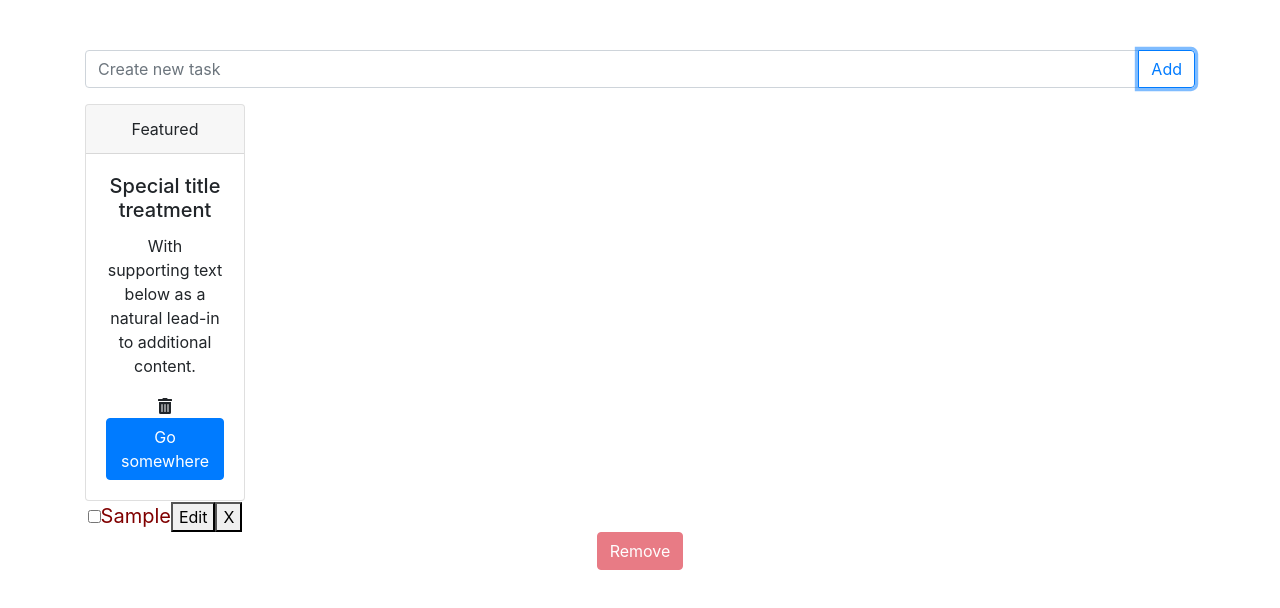
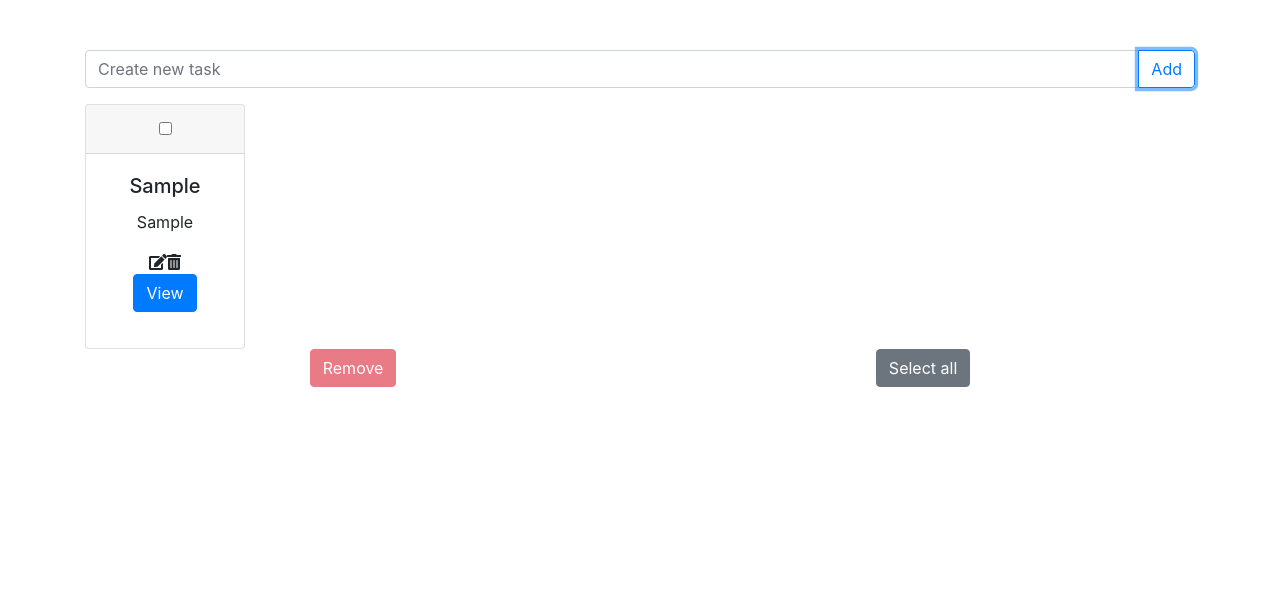
Before and after one commit to MASISKAR/react-demo-01, a React app: page / in a window 1280 px wide. Both pictures are taken after typing "Sample" into the empty fields and a click on the button "Add". Shown: the top 608 px of the page. Built offline with nearby package versions, Linux system fonts and the light colour scheme.

Commit message:
lesson-13

```diff
--- /dev/null
+++ b/src/components/Task/Task.js
@@ -0,0 +1,124 @@
+import React from 'react';
+import classes from './style.css';
+import { Card, Button, InputGroup, FormControl } from 'react-bootstrap';
+import { FontAwesomeIcon } from '@fortawesome/react-fontawesome'
+import { faTrashAlt, faEdit, faSave, faWindowClose } from '@fortawesome/free-solid-svg-icons';
+
+
+export default class Task extends React.PureComponent {
+  constructor(props) {
+    super(props);
+    console.log('Task constructor');
+    this.state = {
+      isEdit: false,
+      editText: props.text
+    }
+  }
+
+
+  componentDidMount() {
+    console.log('Task mounted');
+  }
+
+  componentDidUpdate(prevProps, prevState) {
+    console.log('Task updated');
+    // console.log('prevProps', prevProps);
+    // console.log('this.props', this.props);
+  }
+
+  /*       shouldComponentUpdate(prevProps, prevState){
+        return prevProps.text !== this.props.text;
+
+       } */
+
+  componentWillUnmount() {
+    console.log('Task unmounted');
+  }
+
+  handleEdit = () => {
+    this.setState({
+      isEdit: true
+    });
+    this.props.onEdit();
+  }
+
+  cancelEdit = () => {
+    this.setState({
+      isEdit: false,
+      editText: this.props.text
+    });
+    this.props.onEdit();
+  }
+
+  handleInputChange = (event) => {
+    this.setState({
+      editText: event.target.value
+    });
+  }
+
+  saveEdit = () => {
+    this.props.onSaveEdit(this.state.editText);
+    this.setState({
+      isEdit: false
+    });
+
+  }
+
+  render() {
+    console.log('Task render');
+    const { text } = this.props;
+    const { isEdit } = this.state;
+
+    return (
+      <Card>
+        <Card.Header>
+          <input
+            type="checkbox"
+            checked={this.props.isSelected}
+            onChange={this.props.onCheck}
+          />
+        </Card.Header>
+        <Card.Body>
+          <Card.Title>{text.slice(0, 10)}</Card.Title>
+          <Card.Text>
+            {text}
+          </Card.Text>
+          {
+            isEdit ?
+              <>
+                <InputGroup size="sm" className="mb-3">
+                  <FormControl
+                   aria-label="Small"
+                   aria-describedby="inputGroup-sizing-sm"
+                   value={this.state.editText}
+                   onChange={this.handleInputChange}
+                   />
+                  <InputGroup.Append>
+                    <InputGroup.Text id="inputGroup-sizing-sm">
+                      <FontAwesomeIcon icon={faSave} onClick={this.saveEdit} />
+                      <FontAwesomeIcon icon={faWindowClose} onClick={this.props.cancelEdit} />
+
+                    </InputGroup.Text>
+                  </InputGroup.Append>
+                </InputGroup>
+
+                </> :
+              <>
+                <FontAwesomeIcon icon={faEdit} onClick={this.handleEdit} />
+                <FontAwesomeIcon icon={faTrashAlt} onClick={this.props.onDelete} />
+                <p>
+                <Button
+                variant="primary"
+                onClick = {this.props.onOpenModal}
+                >
+                View</Button>
+                </p>
+              </>
+          }
+
+
+        </Card.Body>
+      </Card>
+    );
+  }
+}
--- a/src/components/Task/index.js
+++ /dev/null
@@ -1,126 +0,0 @@
-import React  from 'react';
-import classes from './style.css';
-import {Card, Button} from 'react-bootstrap';
-import { FontAwesomeIcon } from '@fortawesome/react-fontawesome'
-import {faTrashAlt} from '@fortawesome/free-solid-svg-icons';
-
-
-export default class Task extends React.PureComponent{
-    constructor(props){
-        super(props);
-        console.log('Task constructor');
-        this.state = {
-          isEdit: false,
-          editText: props.text
-        }
-    }
-
-
-    componentDidMount(){
-        console.log('Task mounted');
-      }
-
-      componentDidUpdate(prevProps, prevState){
-        console.log('Task updated');
-        // console.log('prevProps', prevProps);
-        // console.log('this.props', this.props);
-      }
-
- /*       shouldComponentUpdate(prevProps, prevState){
-       return prevProps.text !== this.props.text;
-
-      } */
-
-      componentWillUnmount(){
-        console.log('Task unmounted');
-      }
-
-      handleEdit = ()=>{
-        this.setState({
-          isEdit: true
-        });
-        this.props.onEdit();
-      }
-
-      cancelEdit = ()=> {
-        this.setState({
-          isEdit: false,
-          editText: this.props.text
-        });
-        this.props.onEdit();
-      }
-
-      handleInputChange = (event)=>{
-        this.setState({
-          editText: event.target.value
-        });
-      }
-
-      saveEdit = ()=>{
-        this.props.onSaveEdit(this.state.editText);
-        this.setState({
-          isEdit: false
-        });
-
-      }
-
-   render(){
-    console.log('Task render');
-    const {text} = this.props;
-    const {isEdit} = this.state;
-
-    const spanStyle = {
-        fontSize: '20px',
-        color: 'maroon'
-    };
-
-        return (
-<>
-
-<Card>
-  <Card.Header>Featured</Card.Header>
-  <Card.Body>
-    <Card.Title>Special title treatment</Card.Title>
-    <Card.Text>
-      With supporting text below as a natural lead-in to additional content.
-    </Card.Text>
-    <FontAwesomeIcon icon={faTrashAlt} />
-    <Button variant="primary">Go somewhere</Button>
-  </Card.Body>
-</Card>
-
-
-
-
-
-
-
-            <div className = {classes.taskBlock}>
-            <input
-            type="checkbox"
-            onChange = {this.props.onCheck}
-            />
-            {
-              isEdit ?
-              <input type="text" value={this.state.editText} onChange = {this.handleInputChange}/> :
-              <span style = {spanStyle}>{text}</span>
-            }
-
-            {
-              isEdit ?
-              <>
-              <button onClick = {this.saveEdit}>Save</button>
-              <button onClick = {this.cancelEdit}>Cancel</button>
-              </> :
-              <>
-              <button onClick={this.handleEdit}>Edit</button>
-              <button onClick={this.props.onDelete}>X</button>
-              </>
-            }
-
-        </div>
-
-        </>
-        );
-   }
-}
--- /dev/null
+++ b/src/components/TaskModal/TaskModal.js
@@ -0,0 +1,33 @@
+import React from 'react';
+import {Modal, Button} from 'react-bootstrap';
+
+function TaskModal(props) {
+const {taskData} = props;
+
+        return (
+            <Modal
+            {...props}
+            size="lg"
+            aria-labelledby="contained-modal-title-vcenter"
+            centered
+          >
+            <Modal.Header closeButton>
+              <Modal.Title id="contained-modal-title-vcenter">
+                Full task information
+              </Modal.Title>
+            </Modal.Header>
+            <Modal.Body>
+              <h4>Centered Modal</h4>
+              <p>
+                {taskData.text}
+              </p>
+            </Modal.Body>
+            <Modal.Footer>
+              <Button onClick={props.onHide}>Close</Button>
+            </Modal.Footer>
+          </Modal>
+        );
+
+}
+
+export default TaskModal;
--- a/src/components/ToDoContainer/ToDo.js
+++ b/src/components/ToDoContainer/ToDo.js
@@ -1,7 +1,7 @@
 import React, { Component } from 'react';
 import classes from './todo.module.css';
 import { idGen } from '../../helpers/utils';
-import Task from '../Task';
+import Task from '../Task/Task';
 import NewTask from '../NewTask/NewTask';
 import {
     Container,
@@ -9,6 +9,7 @@ import {
     Col,
     Button
 } from 'react-bootstrap';
+import TaskModal from '../TaskModal/TaskModal';
 
 
 class ToDo extends Component {
@@ -19,7 +20,9 @@ class ToDo extends Component {
     state = {
         tasks: [],
         taskIds: new Set(),
-        isEditing: false
+        isEditing: false,
+        openModal: false,
+        currentTask: null
     }
 
     componentDidMount() {
@@ -92,21 +95,45 @@ class ToDo extends Component {
         });
     }
 
+    selectAllHandler = ()=>{
+        const taskIds = this.state.tasks.map(task => task.id);
+        this.setState({taskIds: new Set(taskIds)});
+    };
+
+    deSelectAllHandler = ()=>{
+        this.setState({taskIds: new Set()});
+    };
+
+    handleModalClose = ()=>{
+        this.setState({
+            openModal: false,
+            currentTask: null
+        });
+    }
+
+    handleModalOpen  = (task)=> ()=> {
+        console.log(task)
+        this.setState({
+            openModal: true,
+            currentTask: task
+        });
+    }
+
     render() {
-        console.log('ToDo render');
+        // console.log('ToDo render');
+      const {tasks, taskIds, isEditing, currentTask} = this.state;
 
-        /*         const tasks = this.state.tasks
-                    .map(task => <Task key={task.id} text={task.text} />); */
-        const tasks = this.state.tasks
-            .map(({ id, text }) => {
+        const tasksArr = tasks.map((task) => {
                 return (
-                    <Col key={id} sm='6' md='4' lg='3' xl='2' >
+                    <Col key={task.id} sm='6' md='4' lg='3' xl='2' >
                         <Task
-                            text={text}
-                            onDelete={this.removeButtonHandler(id)}
-                            onCheck={this.handleCheck(id)}
-                            onSaveEdit={this.handleSaveEdit(id)}
+                            text={task.text}
+                            onDelete={this.removeButtonHandler(task.id)}
+                            onCheck={this.handleCheck(task.id)}
+                            onSaveEdit={this.handleSaveEdit(task.id)}
                             onEdit={this.handleEdit}
+                            isSelected = {this.state.taskIds.has(task.id)}
+                            onOpenModal = {this.handleModalOpen(task)}
                         />
                     </Col>
                 )
@@ -154,14 +181,14 @@ class ToDo extends Component {
                         <Col>
                             <NewTask
                                 onTaskAdd={this.addTask}
-                                disabled={this.state.isEditing}
+                                disabled={isEditing}
                             />
                         </Col>
                     </Row>
 
 
                     <Row>
-                        {tasks}
+                        {tasksArr}
                     </Row>
 
                     <Row>
@@ -169,12 +196,43 @@ class ToDo extends Component {
                             className='mx-auto'
                             variant='danger'
                             onClick={this.removeBulkHandler}
-                    disabled={!this.state.taskIds.size}
+                            disabled={!taskIds.size}
                         >
                             Remove
                          </Button>
+                        {
+                            tasks.length !== taskIds.size &&
+                            <Button
+                            className='mx-auto'
+                            variant='secondary'
+                            onClick={this.selectAllHandler}
+                        >
+                            Select all
+                         </Button>
+
+                        }
+
+                        { !!taskIds.size &&
+                            <Button
+                            className='mx-auto'
+                            variant='secondary'
+                            onClick={this.deSelectAllHandler}
+                        >
+                            Deselect all
+                         </Button>
+                        }
+
+
+
                     </Row>
                 </Container>
+             { currentTask &&
+                <TaskModal
+                show = {this.state.openModal}
+                onHide = {this.handleModalClose}
+                taskData = {currentTask}
+                />
+            }
             </>
         );
     }
```
Lines whose indentation alone changed are shown as unchanged.
